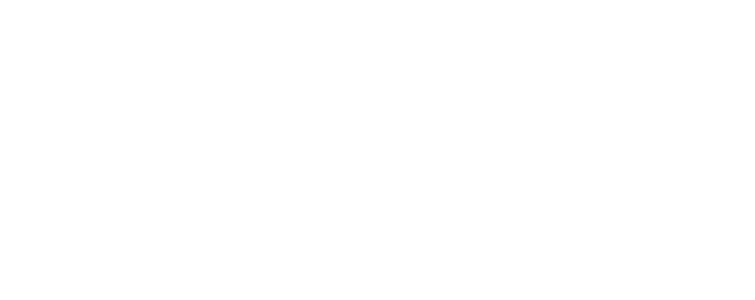
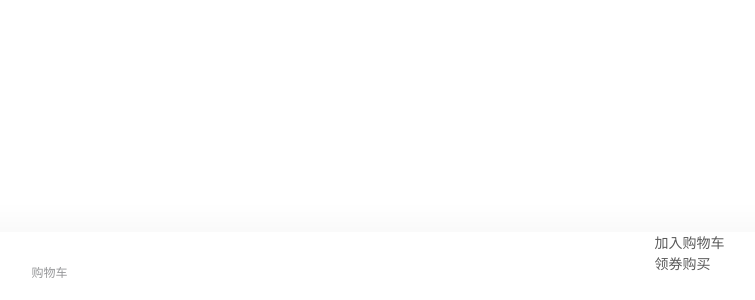
Before and after one commit to Shnul1/xiaobao_vue_project, a Vue app: page / in a window 1280 px wide. Shown: the part 500-800 px from the top of the page, without its empty margins (262-1017 px from the left). Built offline with nearby package versions, Linux system fonts and the light colour scheme.

Commit message:
修改layout

```diff
--- a/src/assets/css/global.css
+++ b/src/assets/css/global.css
@@ -5,6 +5,14 @@
     width: 375px;
 }
 
+html{
+    font-size: 100px;
+}
+
+body{
+    font-size: .14rem;
+}
+
 *{
     padding: 0;
     margin: 0;
--- a/src/components/purchase_bottom.vue
+++ b/src/components/purchase_bottom.vue
@@ -3,6 +3,10 @@
         <div class="shopping-cart">
             <div class="shopping-cart-icon"></div>
             <div class="shopping-cart-text">购物车</div>
+        </div>
+        <div class="shopping-cart-slider">
+            <div class="shopping-cart-slider-left">加入购物车</div>
+            <div class="shopping-cart-slider-right">领券购买</div>
         </div>
     </div>
 </template>
@@ -10,7 +14,9 @@
 <script>
 export default {
     data() {
+        return {
 
+        }
     },
     methods: {
 
@@ -21,24 +27,26 @@
 <style lang="less" scoped>
 .purchase-bottom{
     display: flex;
-    width: 375px;
-    height: 68px;
+    width: 100%;
+    height: .68rem;
     background: #FFFFFF;
-    box-shadow: 0px -10px 30px 0px rgba(0, 0, 0, 0.03);
+    box-shadow: 0rem -.1rem .3rem 0rem rgba(0, 0, 0, 0.03);
     position: fixed;
+    justify-content: space-around;
+    bottom: 0;
     .shopping-cart{
         .shopping-cart-icon{
-            width: 34px;
-            height: 34px;
+            width: .34rem;
+            height: .34rem;
         }
 
         .shopping-cart-text{
-            height: 14px;
+            height: .14rem;
             font-size: 12px;
             font-family: PingFangSC-Regular, PingFang SC;
             font-weight: 400;
             color: #969799;
-            line-height: 14px;
+            line-height: .14rem;
         }
     }
 
--- a/src/views/product_detail.vue
+++ b/src/views/product_detail.vue
@@ -1,9 +1,12 @@
 <template>
-
+<product-bottom></product-bottom>
 </template>
 
 <script>
+import productBottom from '@/components/purchase_bottom.vue'
 export default {
-
+    components: {
+        'product-bottom': productBottom
+    }
 }
 </script>
```
Also changed, not shown: src/assets/images/shioppingcart.png (renamed from src/assets/shioppingcart.png), 1 other file (tests, documents, lock files or other folders).
